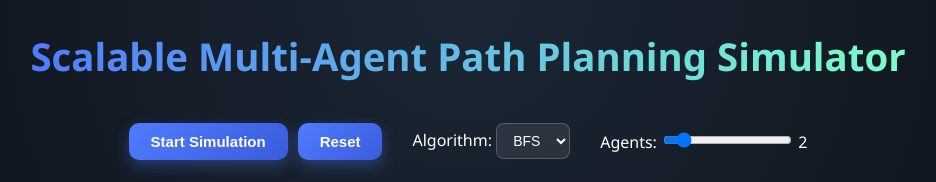
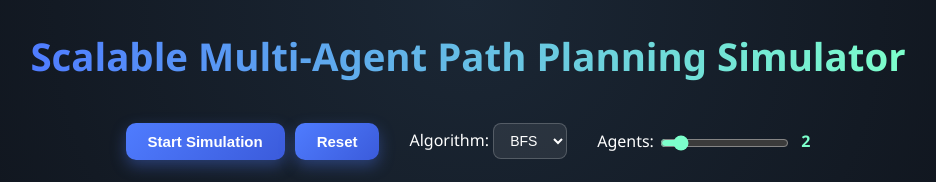
Before and after one commit to samit-gupta/multi-agent-web-simulator, a plain HTML site: page frontend/index.html in a window 1280 px wide. Shown: the top 182 px of the page, without its empty margins (172-1108 px from the left). Drawn offline with Linux system fonts and the light colour scheme.

Commit message:
Add scalable agent count support with UI and simulation updates

```diff
--- a/frontend/style.css
+++ b/frontend/style.css
@@ -60,6 +60,19 @@ select {
 select option {
     background: #1b2735;
     color: white;
+}
+
+/* ===== RANGE SLIDER (AGENT COUNT) ===== */
+input[type="range"] {
+    accent-color: #7cffcb;
+    cursor: pointer;
+    vertical-align: middle;
+}
+
+.controls span {
+    margin-left: 6px;
+    font-weight: 600;
+    color: #7cffcb;
 }
 
 /* ===== GRID ===== */
```
